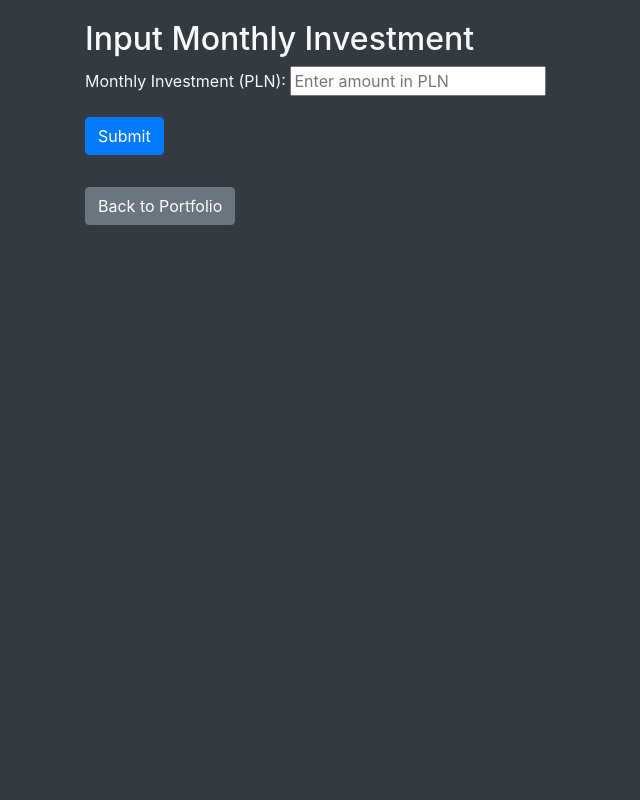
After one commit to SURFLOU/DividendCity, a Django app: page /input_investment/ in a window 1280 px wide. The commit adds this page. Shown: the whole page, without its empty margins (0-640 px from the left). Run offline with Django 4.2, Linux system fonts and the light colour scheme; the visitor is signed in with stand-in values (Sample User, id 1); parts of the project's set-up code (start-up, migrations or seed data) failed here and were passed over; some libraries are stand-ins or nearby versions.

Commit message:
feat: created new endpoint for simulating in how many years a user will accomplish his monthly dividend goal

```diff
--- a/Dywidendy_GPW/forms.py
+++ b/Dywidendy_GPW/forms.py
@@ -13,3 +13,11 @@ class DividendGoalForm(forms.ModelForm):
         widgets = {
             'monthly_dividend_goal': forms.NumberInput(attrs={'class': 'form-control form-control-dark'}),
         }
+
+class InvestmentForm(forms.Form):
+    monthly_investment = forms.DecimalField(
+        max_digits=10,
+        decimal_places=2,
+        label='Monthly Investment (PLN)',
+        widget=forms.NumberInput(attrs={'placeholder': 'Enter amount in PLN'})
+    )
--- a/Dywidendy_GPW/templates/dividends.html
+++ b/Dywidendy_GPW/templates/dividends.html
@@ -100,6 +100,7 @@
         <a href="{% url 'portfolio' %}" class="btn btn-primary">Back to Portfolio</a>
         <a href="{% url 'logout' %}" class="btn btn-secondary">Logout</a>
         <a href="{% url 'set_dividend_goal' %}" class="btn btn-secondary">Set Dividend Goal</a>
+        <a href="{% url 'simulate_dividend_goal' %}" class="btn btn-secondary">Simulate future dividend</a>
     </div>
 
     <script src="https://code.jquery.com/jquery-3.5.1.slim.min.js"></script>
--- /dev/null
+++ b/Dywidendy_GPW/templates/input_investment.html
@@ -0,0 +1,33 @@
+{% extends "base.html" %}
+<!DOCTYPE html>
+<html lang="en">
+<head>
+{% block head %}
+{{ block.super }}
+    <meta charset="UTF-8">
+    <meta name="viewport" content="width=device-width, initial-scale=1.0">
+    <title>Input Investment</title>
+    <link rel="stylesheet" href="https://stackpath.bootstrapcdn.com/bootstrap/4.5.2/css/bootstrap.min.css">
+    <style>
+        body {
+            background-color: #343a40;
+            color: #f8f9fa;
+            padding: 20px;
+        }
+    </style>
+{% endblock head %}
+</head>
+<body>
+{% block content %}
+    <div class="container">
+        <h2>Input Monthly Investment</h2>
+        <form method="post">
+            {% csrf_token %}
+            {{ form.as_p }}
+            <button type="submit" class="btn btn-primary">Submit</button>
+        </form>
+        <a href="{% url 'portfolio' %}" class="btn btn-secondary mt-3">Back to Portfolio</a>
+    </div>
+{% endblock content %}
+</body>
+</html>
--- a/Dywidendy_GPW/urls.py
+++ b/Dywidendy_GPW/urls.py
@@ -15,5 +15,7 @@ urlpatterns = [
     path('delete_stock/<int:stock_id>/', views.delete_stock, name='delete_stock'),
     path('dividend_calendar/', views.dividend_calendar, name='dividend_calendar'),
     path('set_dividend_goal/', views.set_dividend_goal, name='set_dividend_goal'),
+    path('simulate_dividend_results/', views.simulate_dividend_results, name='simulate_dividend_results'),
+    path('input_investment/', views.input_investment, name='input_investment'),
     path('', views.main_page, name='main_page'),
 ]
--- a/Dywidendy_GPW/views.py
+++ b/Dywidendy_GPW/views.py
@@ -7,7 +7,7 @@ from django.db.models import Sum
 from django.http import JsonResponse
 from django.contrib import messages
 from .models import CompaniesName, CompaniesPrice, UserPortfolio, CompaniesDividend, UserProfile
-from .forms import EditStockForm, DividendGoalForm
+from .forms import EditStockForm, DividendGoalForm, InvestmentForm
 from datetime import datetime
 from datetime import timedelta, date
 
@@ -278,3 +278,94 @@ def set_dividend_goal(request):
     else:
         form = DividendGoalForm(instance=profile)
     return render(request, 'set_dividend_goal.html', {'form': form})
+
+@login_required
+def input_investment(request):
+    if request.method == 'POST':
+        form = InvestmentForm(request.POST)
+        if form.is_valid():
+            monthly_investment = float(form.cleaned_data['monthly_investment'])
+            request.session['monthly_investment'] = monthly_investment
+            return redirect('simulate_dividend_results')
+    else:
+        form = InvestmentForm()
+
+    return render(request, 'input_investment.html', {'form': form})
+
+@login_required
+def simulate_dividend_results(request):
+    monthly_investment = request.session.get('monthly_investment')
+
+    if not monthly_investment:
+        return redirect('input_investment')
+
+    monthly_investment = float(monthly_investment)
+
+    current_year = datetime.now().year
+    portfolio = UserPortfolio.objects.filter(user=request.user).select_related('ticker')
+    profile = UserProfile.objects.get(user=request.user)
+    monthly_goal = profile.monthly_dividend_goal
+
+
+    total_annual_dividends = 0
+    dividend_yield = 0
+    number_of_dividends = 0
+
+    for item in portfolio:
+        dividends = CompaniesDividend.objects.filter(ticker=item.ticker.ticker, date_of_dividend__year=current_year)
+        total_dividend_value = dividends.aggregate(total=Sum('value_of_dividend'))['total'] or 0
+        dividend_value_per_stock = item.quantity * total_dividend_value
+
+        if total_dividend_value == 0:
+            continue
+
+        total_annual_dividends += dividend_value_per_stock
+        dividend_yield += (total_dividend_value / item.average_purchase_price) * 100
+        number_of_dividends += 1
+
+    if number_of_dividends > 0:
+        dividend_yield /= number_of_dividends
+
+    total_monthly_dividends = round(total_annual_dividends / 12, 2)
+
+    dividend_yield = float(dividend_yield)
+    goal = float(monthly_goal)
+
+    portfolio_value = 0
+    for item in portfolio:
+        try:
+            current_price_obj = CompaniesPrice.objects.get(ticker=item.ticker.ticker)
+            current_price = float(current_price_obj.price)
+            portfolio_value += item.quantity * current_price
+        except CompaniesPrice.DoesNotExist:
+            continue
+
+    results = []
+    years = 0
+    future_monthly_dividends = float(total_monthly_dividends)
+
+    while future_monthly_dividends < goal:
+        years += 1
+        portfolio_value += float(monthly_investment) * 12
+        future_annual_dividends = float(portfolio_value) * (float(dividend_yield)/100)
+        portfolio_value += float(future_annual_dividends)
+        future_monthly_dividends = round(future_annual_dividends / 12, 2)
+
+        results.append({
+            'year': years,
+            'portfolio_value': round(portfolio_value, 2),
+            'monthly_dividends': future_monthly_dividends
+        })
+
+    context = {
+        'results': results,
+        'years_to_reach_goal': years,
+        'goal': goal,
+        'dividend_yield': round(dividend_yield, 2),
+        'total_monthly_dividends': total_monthly_dividends,
+        'monthly_investment': monthly_investment
+    }
+
+    request.session.pop('monthly_investment', None)
+
+    return render(request, 'simulate_dividend_results.html', context)
```
Also changed, not shown: Dywidendy_GPW/templates/simulate_dividend_results.html (added, +76 -0 lines).
